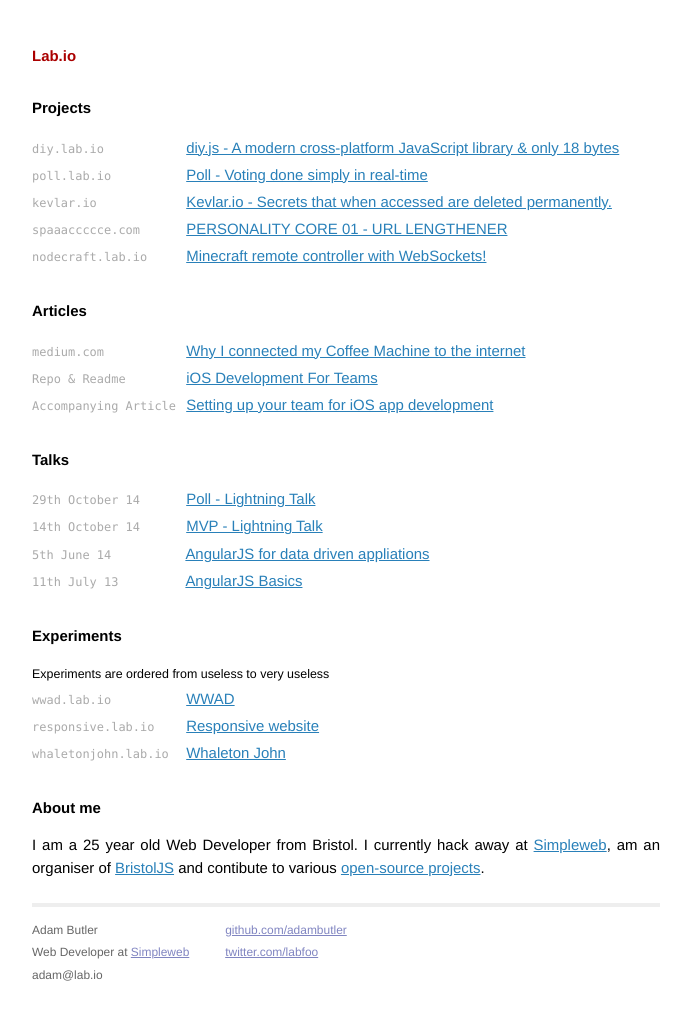
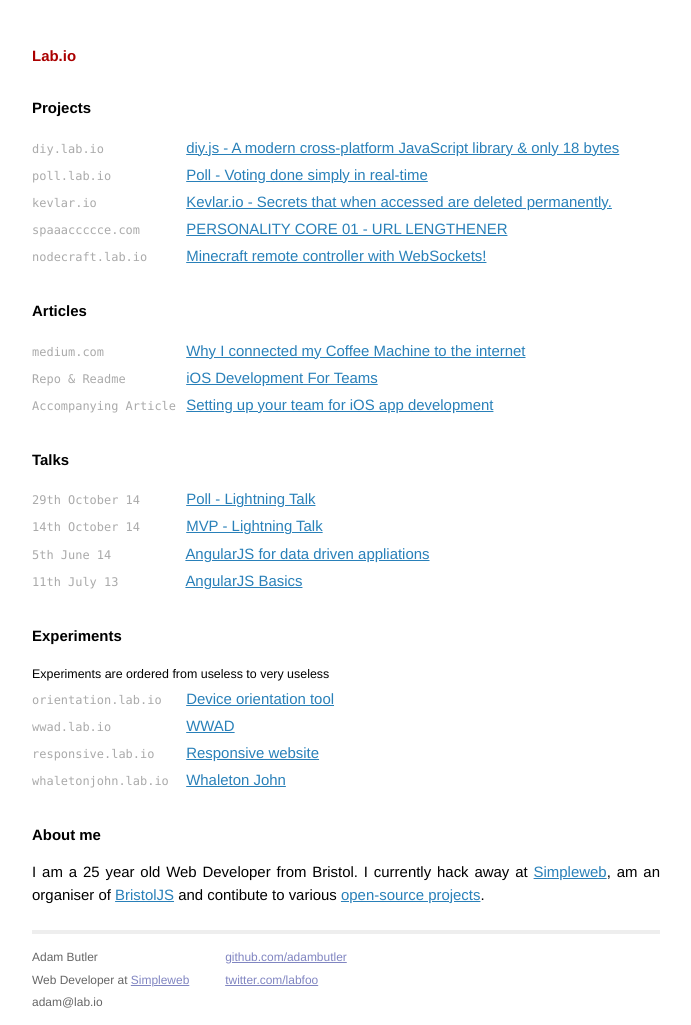
Before and after one commit to adambutler/blog, a Jekyll site: the page built from index.html, in a window 1280 px wide. Shown: the whole page, without its empty margins (294-985 px from the left). Built offline with Jekyll 4.4.1, drawn with Linux system fonts in a browser that asks for light colours; Markdown is read by kramdown in place of the engine named in the settings; before the commit the page ends 998 px from its top, so only the background shows below that.

Commit message:
Add orientation to experiments

```diff
--- a/index.html
+++ b/index.html
@@ -31,6 +31,7 @@
   <h1>Experiments</h1>
   <small>Experiments are ordered from useless to very useless</small><br>
   <ul class="posts">
+    <li><span>orientation.lab.io</span> <a href="http://orientation.lab.io/">Device orientation tool</a></li>
     <li><span>wwad.lab.io</span> <a href="http://wwad.lab.io/">WWAD</a></li>
     <li><span>responsive.lab.io</span> <a href="http://responsive.lab.io/">Responsive website</a></li>
     <li><span>whaletonjohn.lab.io</span> <a href="http://whaletonjohn.lab.io/">Whaleton John</a></li>
```
